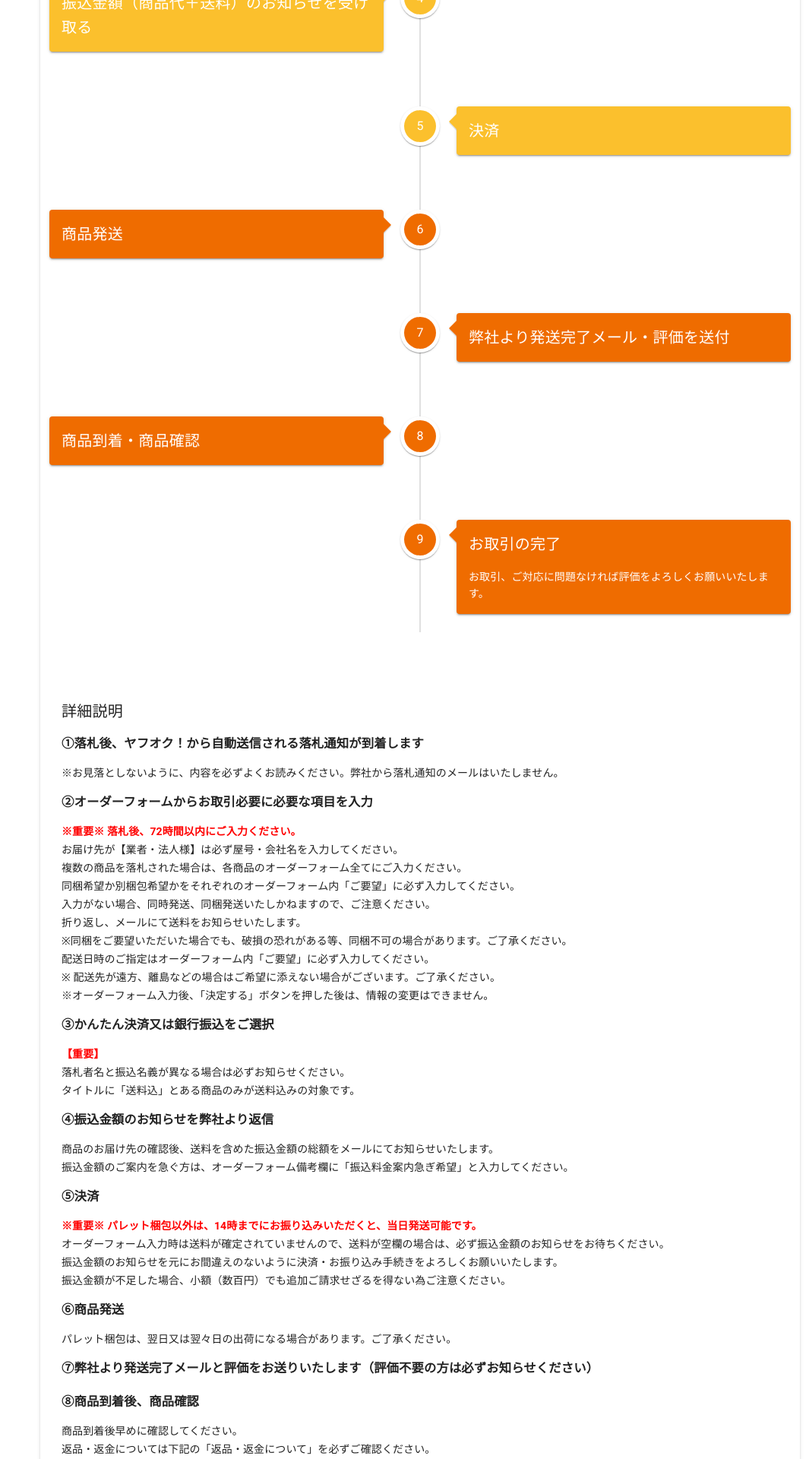
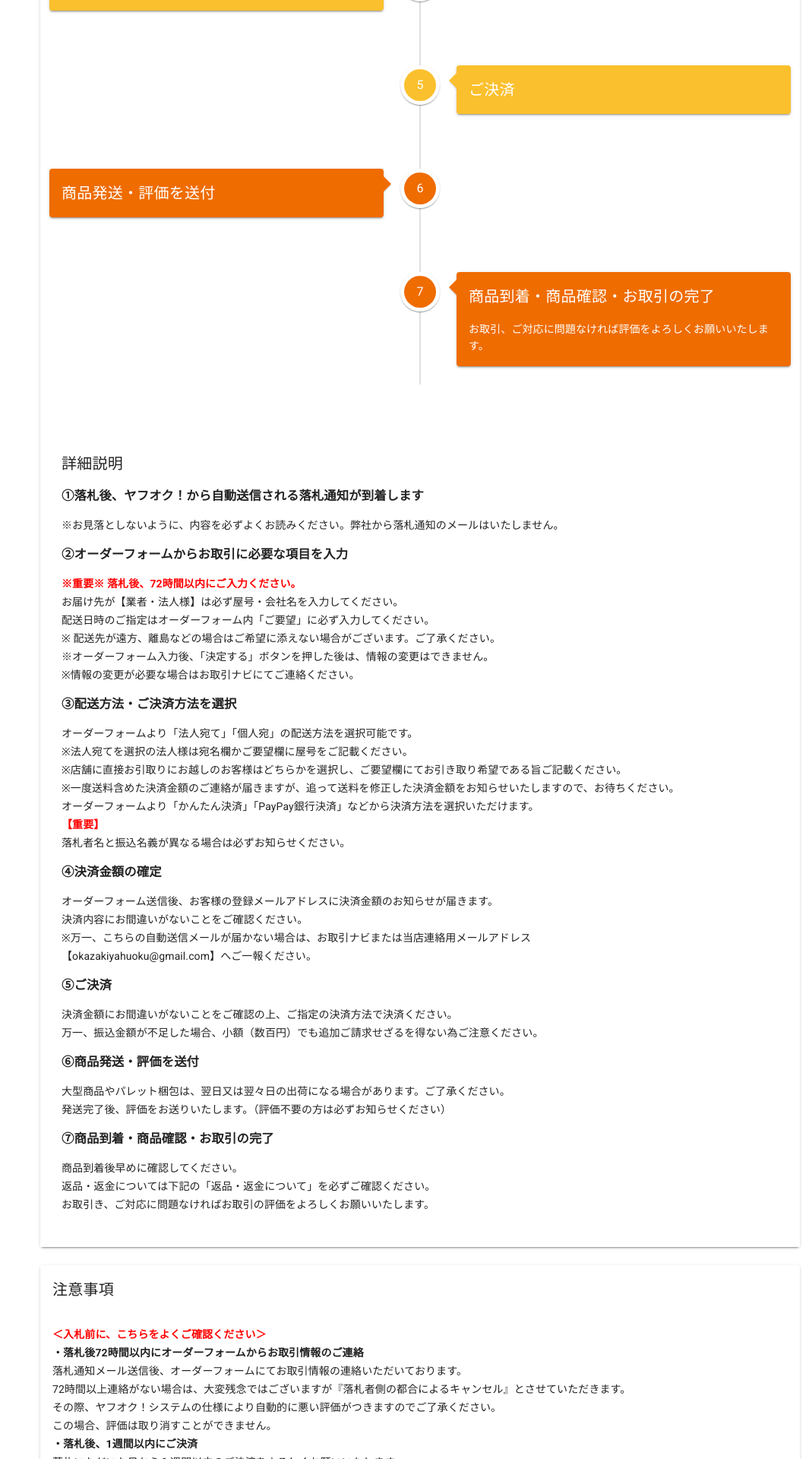
Before and after one commit to bonkun0903/yahuoku-site-vue, a Vue app: page /#/ in a window 1280 px wide. Shown: the part 1839-3759 px from the top of the page at 76% size, without its empty margins (215-1280 px from the left). Built offline with nearby package versions, Linux system fonts and the light colour scheme; what vue-clipboard2 would draw is missing.

Commit message:
fix-trading-flow-and-price-list-page

```diff
--- a/src/components/pages/PriceList.vue
+++ b/src/components/pages/PriceList.vue
@@ -21,15 +21,14 @@
             <p>
               ■ 運送会社の都合により送料は【業者・法人様宛】と【個人様宛】で異なります。<br>
               商品落札後、お届け先が【業者・法人様宛】の場合は必ず会社名をオーダーフォームに会社名をご記入ください。<br>
-              ※ 個人様で修理工場に持ち込む場合は、修理工場直送にされますと【業者・法人様宛】料金となりお得です。<br>
-              ※ お届け先の名前が個人様の場合は、営業所（支店）止めの場合でも、【個人様宛】料金となります。ご了承ください。
+              ※ 個人様で修理工場に持ち込む場合は、修理工場直送にされますと【業者・法人様宛】料金となりお得です。
             </p>
             <p>
               （表中 ※１）サイズ「 I 」は御入札の前に、商品ページの『出品者へ質問』ボタンより、運送の可否をお問い合わせください。<br>
               質問欄へ<br>
-              ・送り先住所（市町村まで）<br>
-              ・業者・法人様または個人様であること<br>
-              ・重量物の場合はリフトの有無<br>
+              ◎送り先住所（市町村まで）<br>
+              ◎業者・法人様または個人様であること<br>
+              ◎重量物の場合はリフトの有無<br>
               をご記載の上、ご質問ください。<br>
               ご質問欄に<strong style="color: red;">氏名・電話番号等の個人情報を掲載しないでください。</strong><br>
               運送会社の都合でサイズ「 I 」は配達ができない地域があります。<br>
--- a/src/components/parts/ConsiderationsView.vue
+++ b/src/components/parts/ConsiderationsView.vue
@@ -9,14 +9,14 @@
           72時間以上連絡がない場合は、大変残念ではございますが『落札者側の都合によるキャンセル』とさせていただきます。<br>
           その際、ヤフオク！システムの仕様により自動的に悪い評価がつきますのでご了承ください。<br>
           この場合、評価は取り消すことができません。<br>
-          <strong>・落札後、1週間以内にお振込み</strong><br>
-          落札いただいた日から１週間以内の料金お振り込みをよろしくお願いいたします。<br>
+          <strong>・落札後、1週間以内にご決済</strong><br>
+          落札いただいた日から１週間以内のご決済をよろしくお願いいたします。<br>
           <strong>・当店商品について</strong><br>
           当店商品は全て中古品となります。付属の消耗品については保証対象外です。<br>
           ＜ジャンク品＞と記載がある商品は『有用部品の取り外しによって再利用可、又は再利用可能の見込みがある商品』です。
           ＜動作未確認商品＞＜部品取り商品＞と同じく完全にノークレーム・ノーリターンになります。<br>
           お客様都合によるいかなる理由・場合においても、一切返品・返金のご対応は致しません。<br>
-          <strong>天候や災害、交通状況による配送遅延について</strong><br>
+          <strong>・天候や災害、交通状況による配送遅延について</strong><br>
           商品の到着日が遅れる可能性がございます。到着日指定は余裕を持ってご指定をお願いいたします。
        </p>
      </v-card-text>
--- a/src/components/parts/DetailedExplanationByPaymentMethod1.vue
+++ b/src/components/parts/DetailedExplanationByPaymentMethod1.vue
@@ -4,49 +4,47 @@
     <v-card-text>
       <h3 id="to-method1-detailed-link-1">①落札後、ヤフオク！から自動送信される落札通知が到着します</h3>
       <p>※お見落としないように、内容を必ずよくお読みください。弊社から落札通知のメールはいたしません。<br>
-      <h3 id="to-method1-detailed-link-2">②オーダーフォームからお取引必要に必要な項目を入力</h3>
+      <h3 id="to-method1-detailed-link-2">②オーダーフォームからお取引に必要な項目を入力</h3>
       <p>
       <strong style="color: red;">※重要※ 落札後、72時間以内にご入力ください。</strong>
       <br>
       お届け先が【業者・法人様】は必ず屋号・会社名を入力してください。<br>
-      複数の商品を落札された場合は、各商品のオーダーフォーム全てにご入力ください。<br>
-      同梱希望か別梱包希望かをそれぞれのオーダーフォーム内「ご要望」に必ず入力してください。<br>
-      入力がない場合、同時発送、同梱発送いたしかねますので、ご注意ください。<br>
-      折り返し、メールにて送料をお知らせいたします。<br>
-      ※同梱をご要望いただいた場合でも、破損の恐れがある等、同梱不可の場合があります。ご了承ください。<br>
       配送日時のご指定はオーダーフォーム内「ご要望」に必ず入力してください。<br>
       ※ 配送先が遠方、離島などの場合はご希望に添えない場合がございます。ご了承ください。<br>
       ※オーダーフォーム入力後、「決定する」ボタンを押した後は、情報の変更はできません。<br>
-      <h3 id="to-method1-detailed-link-3">③かんたん決済又は銀行振込をご選択</h3>
+      ※情報の変更が必要な場合はお取引ナビにてご連絡ください。<br>
+      <h3 id="to-method1-detailed-link-3">③配送方法・ご決済方法を選択</h3>
       <p>
+        オーダーフォームより「法人宛て」「個人宛」の配送方法を選択可能です。<br>
+        ※法人宛てを選択の法人様は宛名欄かご要望欄に屋号をご記載ください。<br>
+        ※店舗に直接お引取りにお越しのお客様はどちらかを選択し、ご要望欄にてお引き取り希望である旨ご記載ください。<br>
+        ※一度送料含めた決済金額のご連絡が届きますが、追って送料を修正した決済金額をお知らせいたしますので、お待ちください。<br>
+        オーダーフォームより「かんたん決済」「PayPay銀行決済」などから決済方法を選択いただけます。<br>
         <strong style="color: red;">【重要】</strong>
         <br>
         落札者名と振込名義が異なる場合は必ずお知らせください。<br>
-        タイトルに「送料込」とある商品のみが送料込みの対象です。<br>
       </p>
-      <h3 id="to-method1-detailed-link-4">④振込金額のお知らせを弊社より返信</h3>
+      <h3 id="to-method1-detailed-link-4">④決済金額の確定</h3>
       <p>
-        商品のお届け先の確認後、送料を含めた振込金額の総額をメールにてお知らせいたします。<br>
-        振込金額のご案内を急ぐ方は、オーダーフォーム備考欄に「振込料金案内急ぎ希望」と入力してください。<br>
+        オーダーフォーム送信後、お客様の登録メールアドレスに決済金額のお知らせが届きます。<br>
+        決済内容にお間違いがないことをご確認ください。<br>
+        ※万一、こちらの自動送信メールが届かない場合は、お取引ナビまたは当店連絡用メールアドレス<br>
+        【okazakiyahuoku@gmail.com】へご一報ください。
       </p>
-      <h3 id="to-method1-detailed-link-5">⑤決済</h3>
+      <h3 id="to-method1-detailed-link-5">⑤ご決済</h3>
       <p>
-        <strong style="color: red;">※重要※ パレット梱包以外は、14時までにお振り込みいただくと、当日発送可能です。</strong>
-        <br>
-        オーダーフォーム入力時は送料が確定されていませんので、送料が空欄の場合は、必ず振込金額のお知らせをお待ちください。<br>
-        振込金額のお知らせを元にお間違えのないように決済・お振り込み手続きをよろしくお願いいたします。<br>
-        振込金額が不足した場合、小額（数百円）でも追加ご請求せざるを得ない為ご注意ください。<br>
+        決済金額にお間違いがないことをご確認の上、ご指定の決済方法で決済ください。<br>
+        万一、振込金額が不足した場合、小額（数百円）でも追加ご請求せざるを得ない為ご注意ください。<br>
       </p>
-      <h3 id="to-method1-detailed-link-6">⑥商品発送</h3>
-      <p>パレット梱包は、翌日又は翌々日の出荷になる場合があります。ご了承ください。</p>
-      <h3 id="to-method1-detailed-link-7">⑦弊社より発送完了メールと評価をお送りいたします（評価不要の方は必ずお知らせください）</h3><br>
-      <h3 id="to-method1-detailed-link-8">⑧商品到着後、商品確認</h3>
+      <h3 id="to-method1-detailed-link-6">⑥商品発送・評価を送付</h3>
+      <p>
+        大型商品やパレット梱包は、翌日又は翌々日の出荷になる場合があります。ご了承ください。<br>
+        発送完了後、評価をお送りいたします。（評価不要の方は必ずお知らせください）
+      </p>
+      <h3 id="to-method1-detailed-link-7">⑦商品到着・商品確認・お取引の完了</h3>
       <p>
         商品到着後早めに確認してください。<br>
         返品・返金については下記の「返品・返金について」を必ずご確認ください。<br>
-      </p>
-      <h3 id="to-method1-detailed-link-9">⑨お取引の完了</h3>
-      <p>
         お取引き、ご対応に問題なければお取引の評価をよろしくお願いいたします。
       </p>
     </v-card-text>
--- a/src/components/parts/TradingFlowView.vue
+++ b/src/components/parts/TradingFlowView.vue
@@ -4,16 +4,18 @@
     <v-card-text class="pb-0">
       お取引の流れを一覧でご確認ください。<strong style="color: orange;">詳細説明は吹き出しをタップ！</strong>
     </v-card-text>
-    <v-card-text class="pt-0">
-      ※ 決済方法が『かんたん決済・銀行振り込み』か『代引き発送』お取引の流れが異なります。お選びいただいた決済方法をクリック（タップ）してください。
-    </v-card-text>
+    <!-- <v-card-text class="pt-0">
+      ※ 決済方法が『かんたん決済・PayPay銀行決済』か『代引き発送』お取引の流れが異なります。お選びいただいた決済方法をクリック（タップ）してください。
+    </v-card-text> -->
     <v-tabs
       color="orange darken-1"
       background-color="grey lighten-4"
       show-arrows
     >
-      <v-tab>かんたん決済・銀行振り込み</v-tab>
-      <v-tab>代引き発送</v-tab>
+      <v-tab>かんたん決済・PayPay銀行決済</v-tab>
+      <!-- ひとまず代引きは対応しないのでコメントアウト -->
+      <!-- 必要なら以下の一行をコメントアウト解除で復帰できます。 -->
+      <!-- <v-tab>代引き発送</v-tab> -->
       <v-tab-item
         v-for="n in 2"
         :key="n"
@@ -92,43 +94,31 @@ export default {
       {
         color: 'green lighten-1',
         icon: 'mdi-airballoon',
-        title: 'かんたん決済または、銀行振り込みを選択',
+        title: '配送方法・ご決済方法を選択',
+        describe: 'かんたん決済・PayPay銀行決済などがご利用いただけます。'
+      },
+      {
+        color: 'yellow darken-2',
+        icon: 'mdi-buffer',
+        title: '決済金額の確定',
         describe: ''
       },
       {
         color: 'yellow darken-2',
         icon: 'mdi-buffer',
-        title: '振込金額（商品代＋送料）のお知らせを受け取る',
-        describe: ''
-      },
-      {
-        color: 'yellow darken-2',
-        icon: 'mdi-buffer',
-        title: '決済',
+        title: 'ご決済',
         describe: ''
       },
       {
         color: 'orange darken-3',
         icon: 'mdi-buffer',
-        title: '商品発送',
+        title: '商品発送・評価を送付',
         describe: ''
       },
       {
         color: 'orange darken-3',
         icon: 'mdi-buffer',
-        title: '弊社より発送完了メール・評価を送付',
-        describe: ''
-      },
-      {
-        color: 'orange darken-3',
-        icon: 'mdi-buffer',
-        title: '商品到着・商品確認',
-        describe: ''
-      },
-      {
-        color: 'orange darken-3',
-        icon: 'mdi-buffer',
-        title: 'お取引の完了',
+        title: '商品到着・商品確認・お取引の完了',
         describe: 'お取引、ご対応に問題なければ評価をよろしくお願いいたします。'
       }
     ],
```
